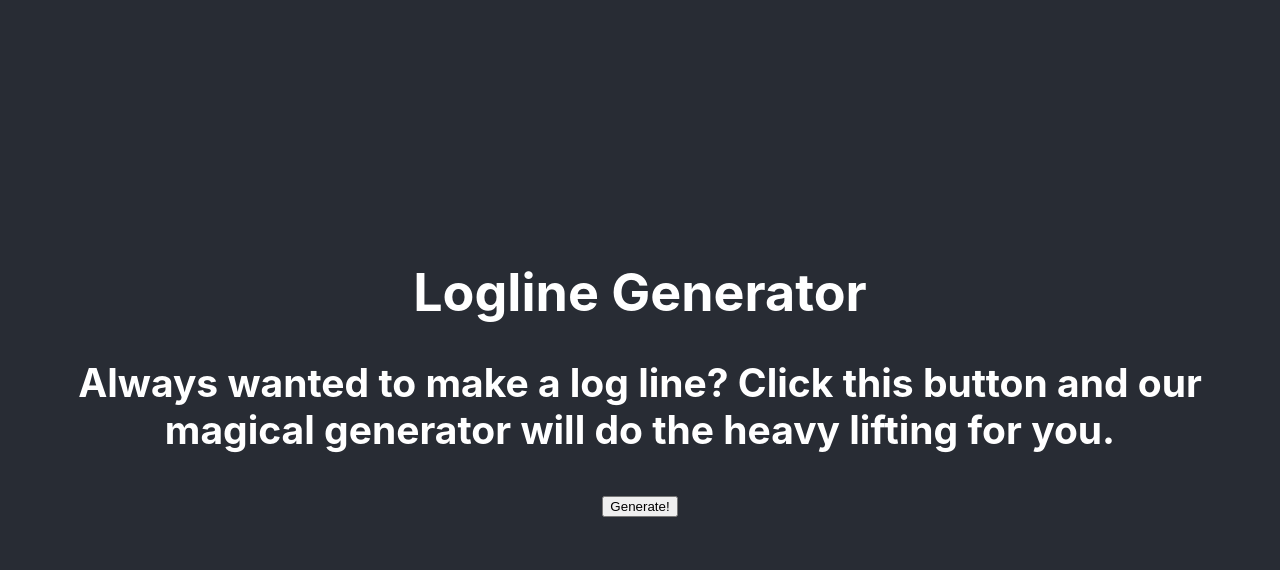
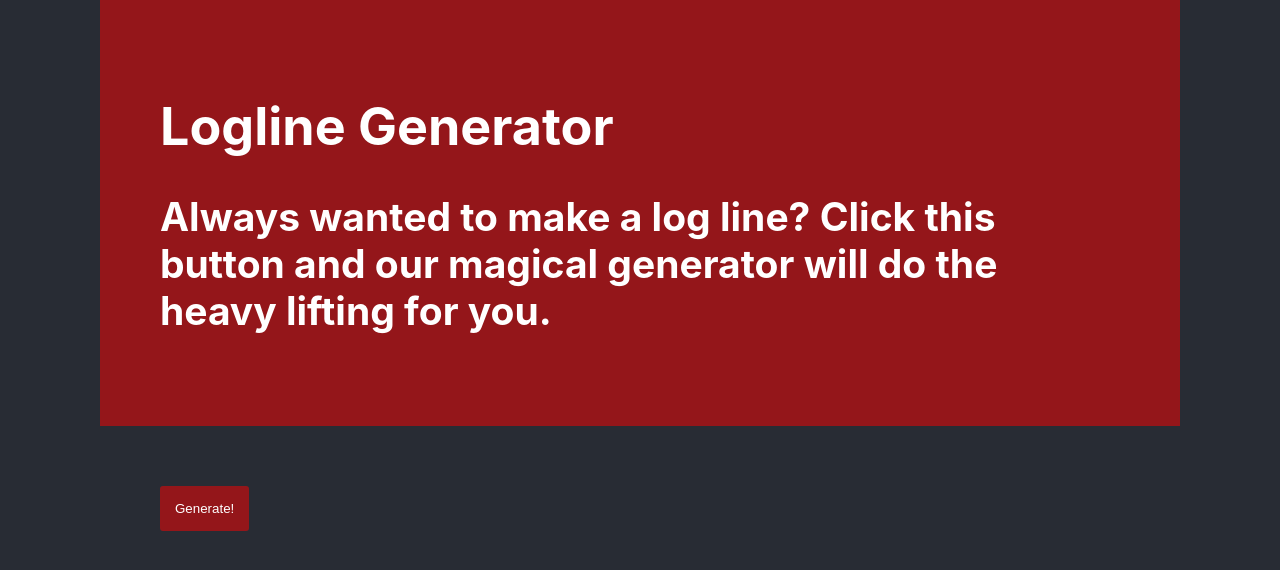
Before and after one commit to kdreyeroren/logline-generator, a React (Create React App) app: page / in a window 1280 px wide. Shown: the top 570 px of the page. Built offline with nearby package versions, Linux system fonts and the light colour scheme.

Commit message:
Set up some custom CSS!
- how to name CSS classes in React
- descendent selectors (`img`, `p`)
- class selector vs html selector (class has dot, html is just the element name)

```diff
--- a/src/App.css
+++ b/src/App.css
@@ -1,11 +1,44 @@
 .App {
-  text-align: center;
   background-color: #282c34;
   min-height: 100vh;
-  display: flex;
-  flex-direction: column;
-  align-items: center;
-  justify-content: center;
   font-size: calc(10px + 2vmin);
   color: white;
 }
+
+.AppHeader {
+  max-width: 960px;
+  margin: 0 auto;
+  background-color: rgba(255, 0, 0, 0.5);
+  padding: 60px;
+  margin-bottom: 60px;
+}
+
+.Main {
+  max-width: 960px;
+  margin: 0 auto;
+}
+
+.MainSection {
+  position: relative;
+}
+
+.MainSection img {
+  position: absolute;
+  top: 0;
+  left: 0;
+}
+
+.MainSection p {
+  position: relative;
+  background-color: black;
+  z-index: 2;
+  bottom: -100px;
+}
+
+.Button {
+  border: 0px;
+  background-color: rgba(255, 0, 0, 0.5);
+  color: white;
+  padding: 15px;
+  border-radius: 3px;
+}
```
